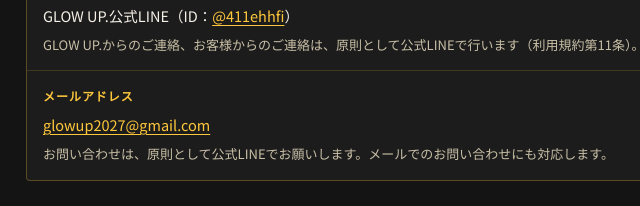
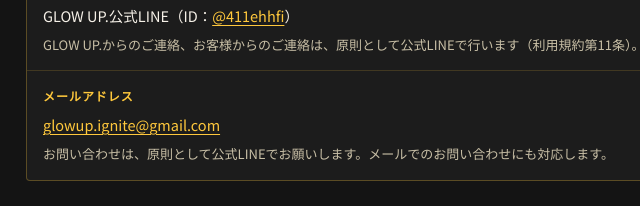
Before and after one commit to glowup-yuji/glowup-liff, a plain HTML site: page tokushoho.html in a window 1280 px wide. Shown: the part 802-1008 px from the top of the page, 274-914 px from the left. Drawn offline with Linux system fonts and the light colour scheme.

Commit message:
特商法: メールアドレスを glowup.ignite@gmail.com に変更 (#3)
Co-authored-by: Cursor Agent <cursoragent@cursor.com>
Co-authored-by: glowup-yuji <glowup-yuji@users.noreply.github.com>

```diff
--- a/tokushoho.html
+++ b/tokushoho.html
@@ -113,7 +113,7 @@ footer .brand{font-family:Cinzel,Georgia,serif;letter-spacing:.2em;color:var(--g
       <div class="row">
         <dt>メールアドレス</dt>
         <dd>
-          <p><a href="mailto:glowup2027@gmail.com">glowup2027@gmail.com</a></p>
+          <p><a href="mailto:glowup.ignite@gmail.com">glowup.ignite@gmail.com</a></p>
           <p class="sub">お問い合わせは、原則として公式LINEでお願いします。メールでのお問い合わせにも対応します。</p>
         </dd>
       </div>
```
